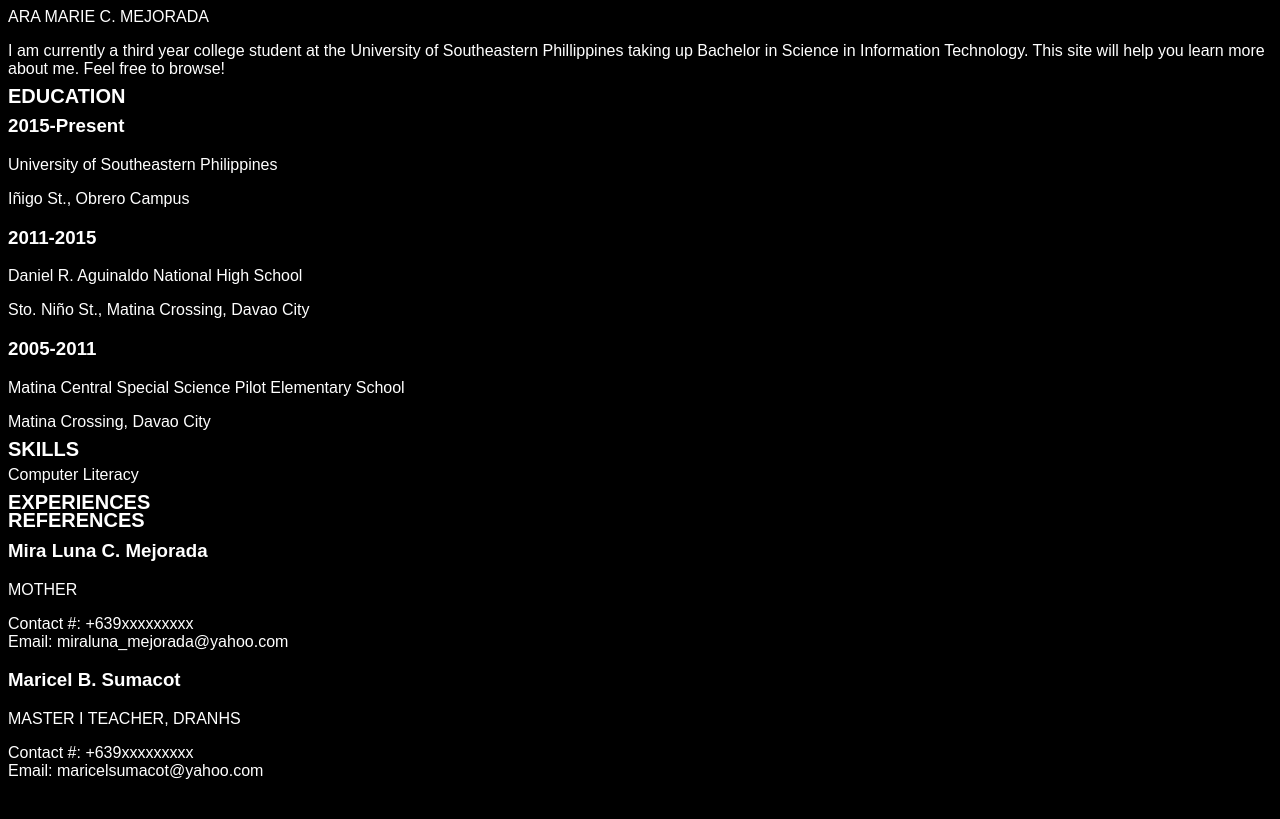
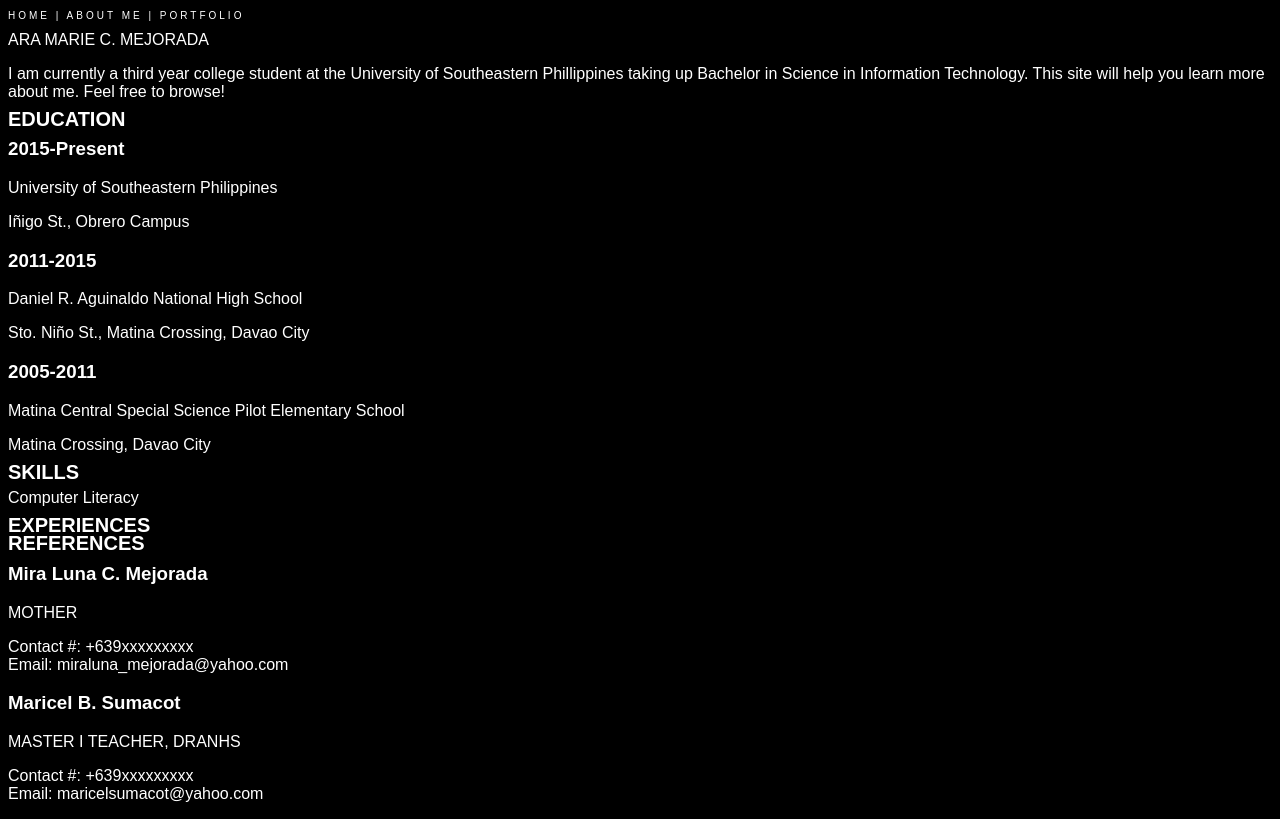
Before and after one commit to aramariemejorada/MEJORADA_AraMarie_PersonalWebsite, a plain HTML site: page aboutMe.html in a window 1280 px wide. Drawn offline with Linux system fonts and the light colour scheme; a web font is replaced by a local one.

Commit message:
added navigation

```diff
--- a/aboutMe.html
+++ b/aboutMe.html
@@ -9,6 +9,12 @@
     </head>
 
     <body>
+        <div id="nav">
+            <p id="ref"><a href="index.html">HOME</a> |
+                <a href="resume.html" target="_self">ABOUT ME</a> |
+                <a href="trial.html" target="_self">PORTFOLIO</a>
+            </p>
+        </div>
 
         <div id="aboutMe">
             <div id="bio">
```
